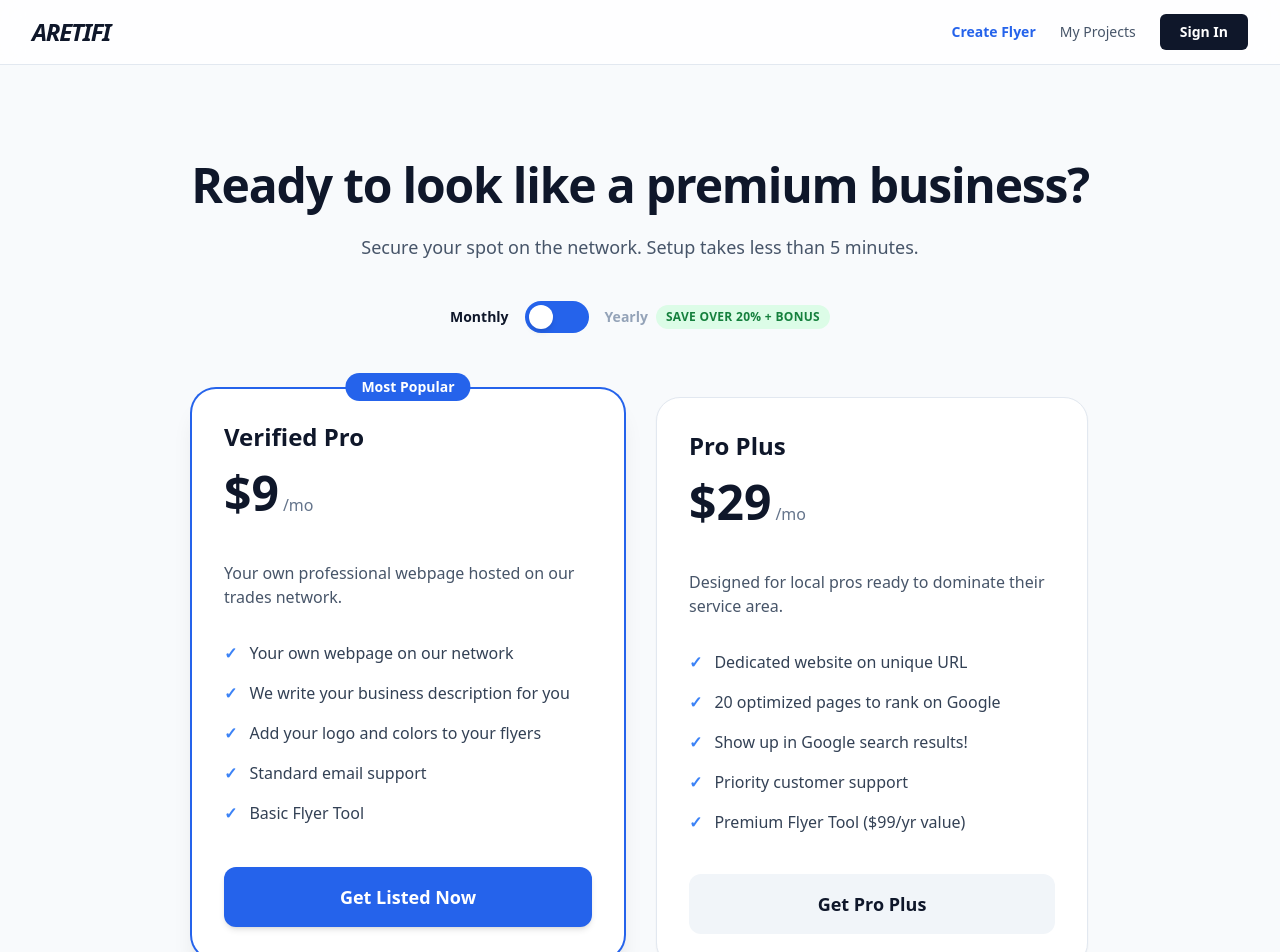
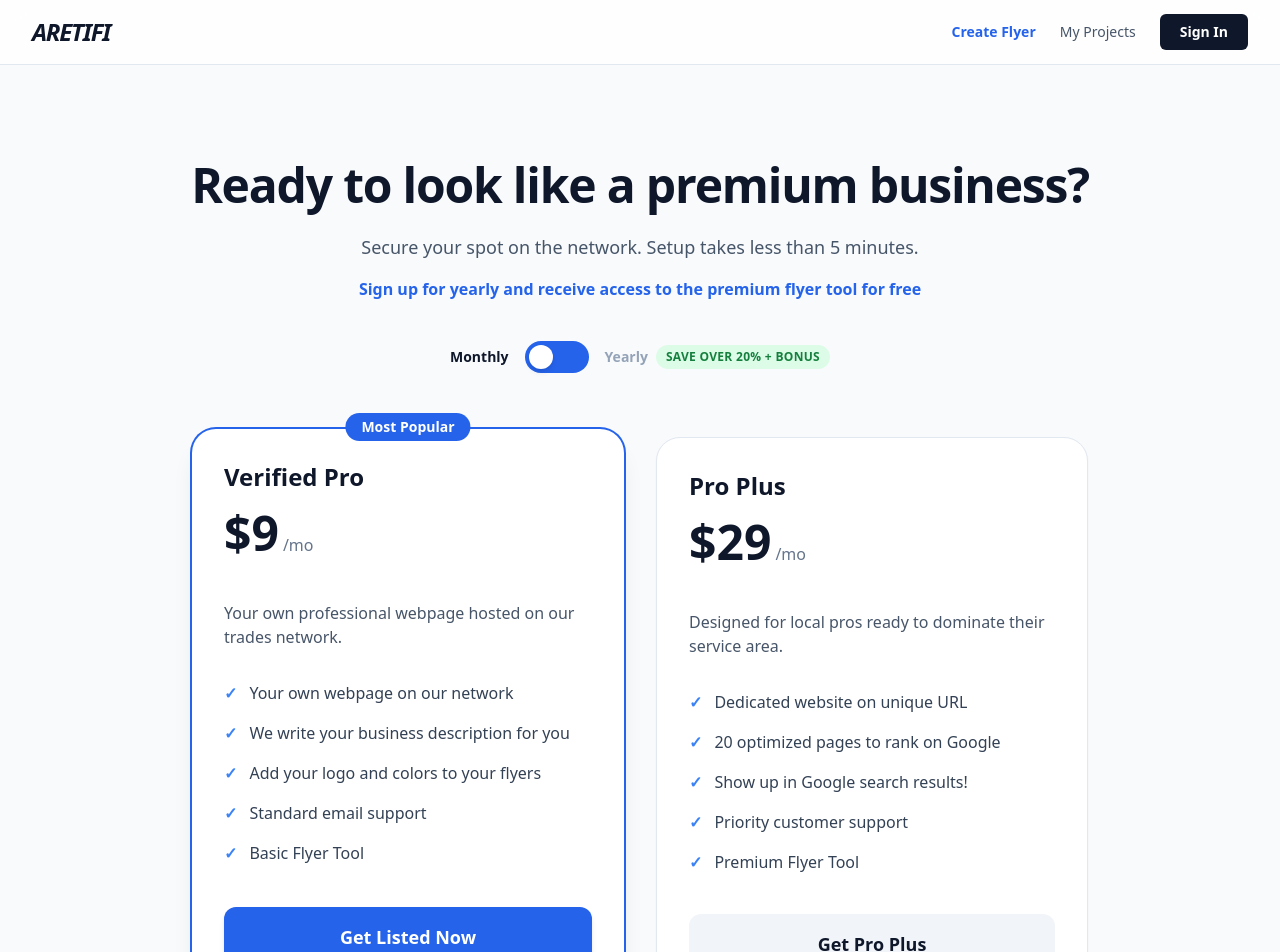
Before and after one commit to jakejmanley-collab/local-service-ads, a Next.js app: page /upgrade-offer in a window 1280 px wide. Shown: the top 952 px of the page. Built offline with nearby package versions, Linux system fonts and the light colour scheme.

Commit message:
Update page.tsx

```diff
--- a/app/upgrade-offer/page.tsx
+++ b/app/upgrade-offer/page.tsx
@@ -36,7 +36,7 @@ export default function UpgradeOfferPage() {
         '20 optimized pages to rank on Google',
         'Show up in Google search results!',
         'Priority customer support',
-        isAnnual ? '🎁 FREE Premium Flyer Tool' : 'Premium Flyer Tool ($99/yr value)'
+        isAnnual ? '🎁 FREE Premium Flyer Tool' : 'Premium Flyer Tool'
       ],
       cta: 'Get Pro Plus',
       monthlyLink: 'https://buy.stripe.com/28E3cp2ev41239O9dN3gk06',
@@ -52,8 +52,13 @@ export default function UpgradeOfferPage() {
         <h1 className="text-4xl md:text-5xl font-bold tracking-tight mb-6 text-slate-900">
           Ready to look like a premium business?
         </h1>
-        <p className="text-lg text-slate-600 mb-10 max-w-2xl mx-auto">
+        <p className="text-lg text-slate-600 mb-4 max-w-2xl mx-auto">
           Secure your spot on the network. Setup takes less than 5 minutes.
+        </p>
+
+        {/* ADDED: Promo text for yearly sign-ups */}
+        <p className="text-blue-600 font-bold mb-10">
+          Sign up for yearly and receive access to the premium flyer tool for free
         </p>
 
         {/* The Monthly / Yearly Toggle */}
@@ -99,7 +104,6 @@ export default function UpgradeOfferPage() {
                 {tier.name}
               </h2>
 
-              {/* Price Container */}
               <div className="flex items-baseline gap-1 mt-2">
                 <span className="text-5xl font-bold text-slate-900">
                   {isAnnual ? tier.annualPrice : tier.monthlyPrice}
@@ -109,7 +113,6 @@ export default function UpgradeOfferPage() {
                 </span>
               </div>
 
-              {/* Explicit Discount Math */}
               <div className="min-h-[1.5rem] mt-1 mb-4">
                 {isAnnual && (
                   <span className="text-sm font-bold text-green-600 bg-green-50 px-2 py-1 rounded">
```
